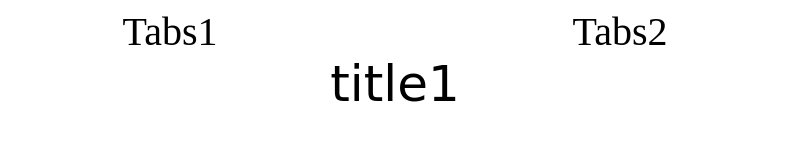
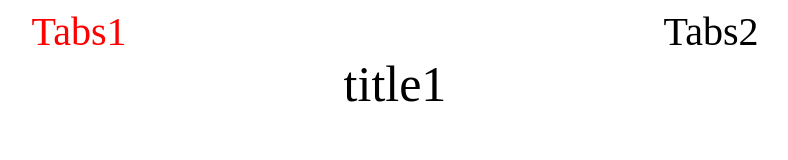
Before and after one commit to Bolokhov-Vladislav/tabs-js, a plain HTML site: page index.html in a window 1280 px wide. Both pictures are taken after a click on the element "Tabs1". Shown: the whole page, without its empty margins (245-1033 px from the left). Drawn offline with Linux system fonts and the light colour scheme.

Commit message:
finish debag

```diff
--- a/index.html
+++ b/index.html
@@ -6,16 +6,16 @@
 	<link rel="stylesheet" href="style.css">
 </head>
 	<div class="content">
-		<div class="info-header">
-			<div class="info-header-tab">Tabs1</div>
-			<div class="info-header-tab">Tabs2</div>
+		<div class="wrapp">
+			<div class="tab active">Tabs1</div>
+			<div class="tab">Tabs2</div>
 		</div>
-		<div class="info-tabcontent">
+		<div class="tabcontent">
 			<div class="description">
 				<div class="description-title">title1</div>
 			</div>
 		</div>
-		<div class="info-tabcontent">
+		<div class="tabcontent">
 			<div class="description">
 				<div class="description-title">title2</div>
 			</div>
--- a/script.js
+++ b/script.js
@@ -1,14 +1,14 @@
 document.addEventListener('DOMContentLoaded', function() {
     'use strict';
 
-    let tab = document.querySelectorAll('.info-header-tab'),
-        info = document.querySelector('.info-header'),
-        tabContent = document.querySelectorAll('.info-tabcontent');
+    let tab = document.querySelectorAll('.tab'),
+        wrappTabs = document.querySelector('.wrapp'),
+        tabContent = document.querySelectorAll('.tabcontent');
 
     function hideTabContent(a) {
         for (let i = a; i < tabContent.length; i++){
-            tabContent[i].classList.remove('show');
             tabContent[i].classList.add('hide');
+            tab[i].classList.remove('active');
         }
     }
     hideTabContent(1);
@@ -16,16 +16,15 @@ document.addEventListener('DOMContentLoaded', function() {
     function showTabContent(b) {
         if (tabContent[b].classList.contains('hide')){
             tabContent[b].classList.remove('hide');
-            tabContent[b].classList.add('show');
+            tab[b].classList.add('active');
         }
     }
 
-    info.addEventListener('click', (e) => {
-        let target = e.target;
-
-        if (target && target.classList.contains('info-header-tab')){
+    wrappTabs.addEventListener('click', (e) => {
+        if (e.target.classList.contains('tab')){
             for (let i = 0; i < tab.length; i++) {
-                if(target == tab[i]) {
+                if(e.target == tab[i]) {
+                    tab[i].classList.add('active');
                     hideTabContent(0);
                     showTabContent(i);
                     break;
--- a/style.css
+++ b/style.css
@@ -1,20 +1,18 @@
-.content {
-  width: 900px;
-  margin: 0 auto;
-}
-.content .hide {
+.hide {
   display: none;
 }
-.info-header {
+.wrapp {
   display: flex;
   justify-content: space-around;
 }
-.info-header-tab {
+.tab {
   font-size: 40px;
   cursor: pointer;
 }
 .description-title {
   text-align: center;
   font-size: 50px;
-  font-family: cursive;
 }
+.active{
+  color: red;
+}
```
